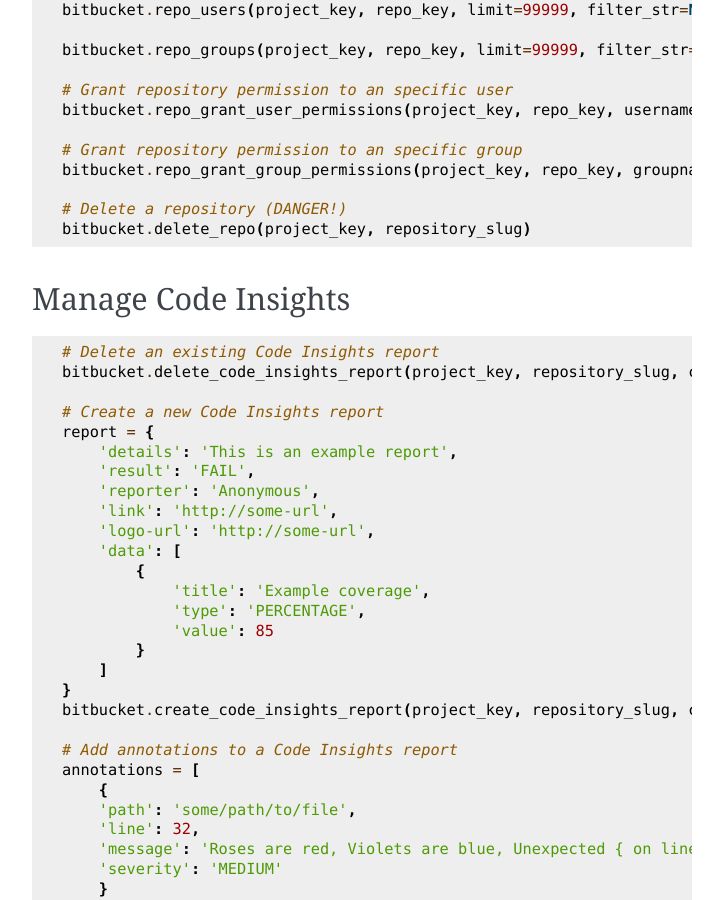
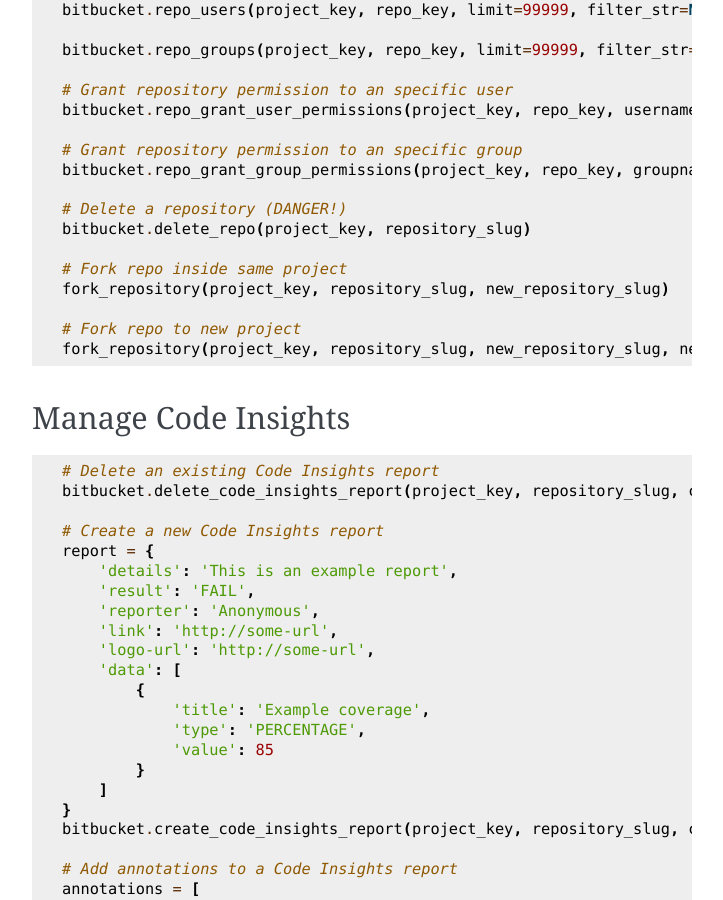
Before and after one commit to atlassian-api/atlassian-python-api, a Sphinx documentation site: the page built from docs/bitbucket.rst, in a window 1280 px wide and 900 px high, scrolled down 2034 px. Shown: the whole window, without its empty margins (388-1111 px from the left). Built offline with Sphinx 7.4.7, drawn with Linux system fonts in a browser that asks for light colours.

Commit message:
Fix up the docs to include the functions definitions for forking repositories (#852)

```diff
--- a/docs/bitbucket.rst
+++ b/docs/bitbucket.rst
@@ -112,6 +112,12 @@
 
     # Delete a repository (DANGER!)
     bitbucket.delete_repo(project_key, repository_slug)
+
+    # Fork repo inside same project
+    fork_repository(project_key, repository_slug, new_repository_slug)
+
+    # Fork repo to new project
+    fork_repository(project_key, repository_slug, new_repository_slug, new_project_key, new_repository_slug)
 
 Manage Code Insights
 --------------------
```
